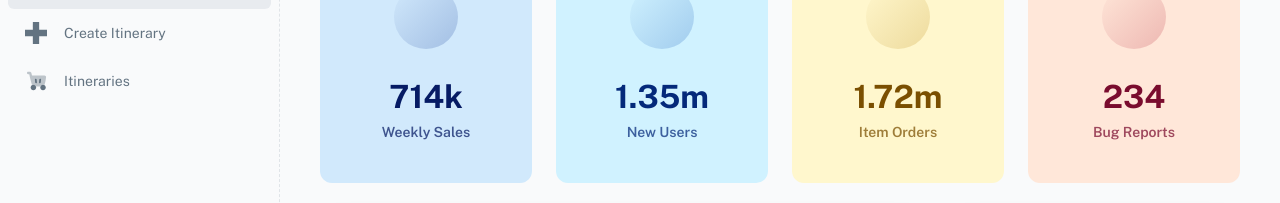
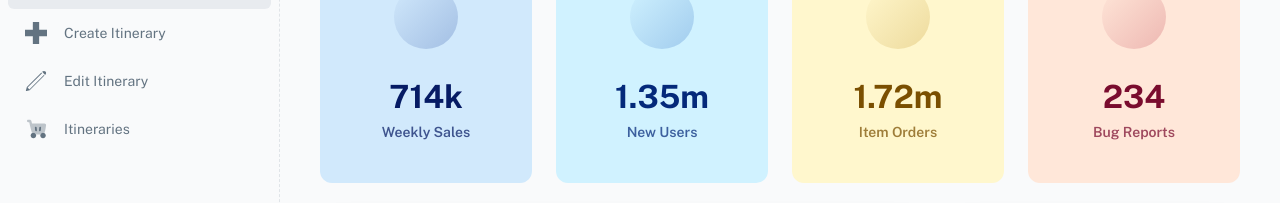
Before and after one commit to weplan23/weplan, a React (Create React App) app: page /home in a window 1280 px wide. Shown: the part 247-450 px from the top of the page. Built offline with nearby package versions, Linux system fonts and the light colour scheme; some icons are missing; a web font is replaced by a local one.

Commit message:
Added link and icon for edit page.

```diff
--- a/src/layouts/dashboard/nav/config.js
+++ b/src/layouts/dashboard/nav/config.js
@@ -17,6 +17,11 @@ const navConfig = [
     icon: icon('ic_plus'),
   },
   {
+    title: 'edit itinerary',
+    path: 'itinerary/edit',
+    icon: icon('ic_edit'),
+  },
+  {
     title: 'itineraries',
     path: '/itinerary/list',
     icon: icon('ic_cart'),
--- a/src/pages/AddPage.js
+++ b/src/pages/AddPage.js
@@ -19,7 +19,7 @@ function AddPage () {
   // [ COMPLETE    ] Add image upload.
   // [ COMPLETE    ] Add inputs for location (text) and number of nights (number).
   // [ COMPLETE    ] Add save button and onClick handler.
-  // [ NOT STARTED ] Apply styles for header, inputs, button.
+  // [ NOT STARTED ] Apply styles for header, inputs, button. Right now they are invisible.
   // [ NOT STARTED ] Connect with the backend.
 
 
```
Also changed, not shown: public/assets/icons/navbar/ic_edit.svg (added).
